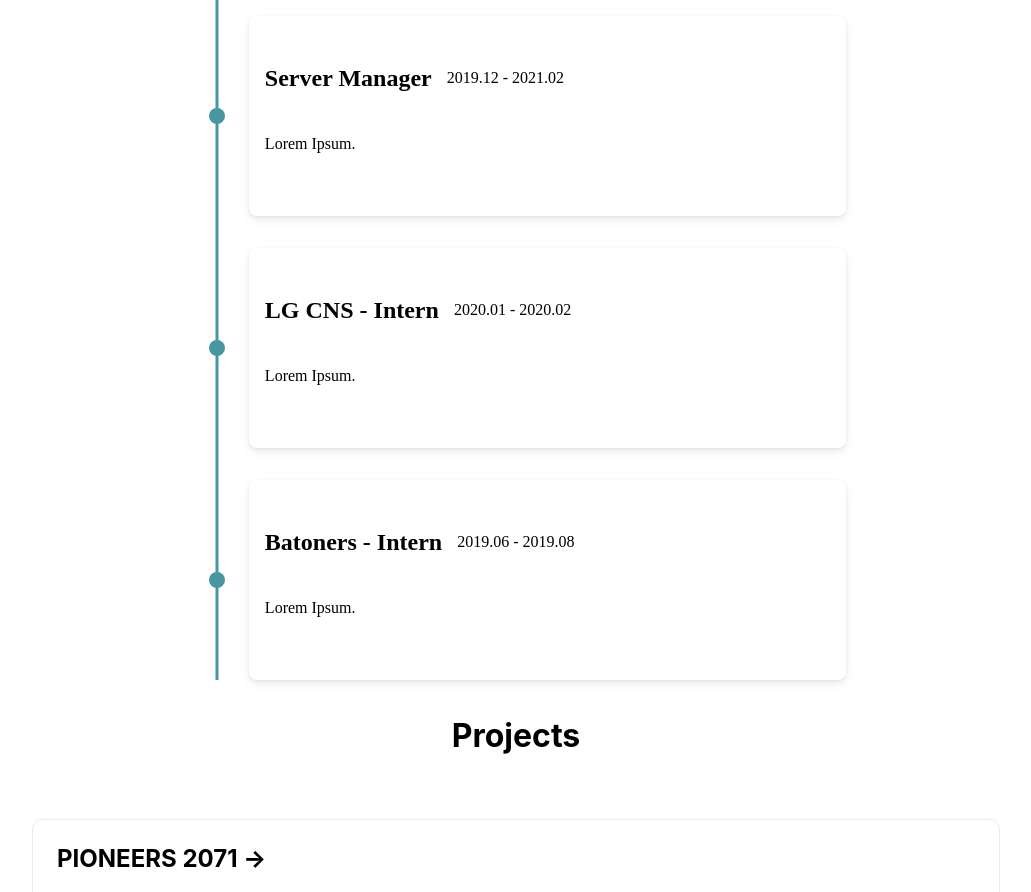
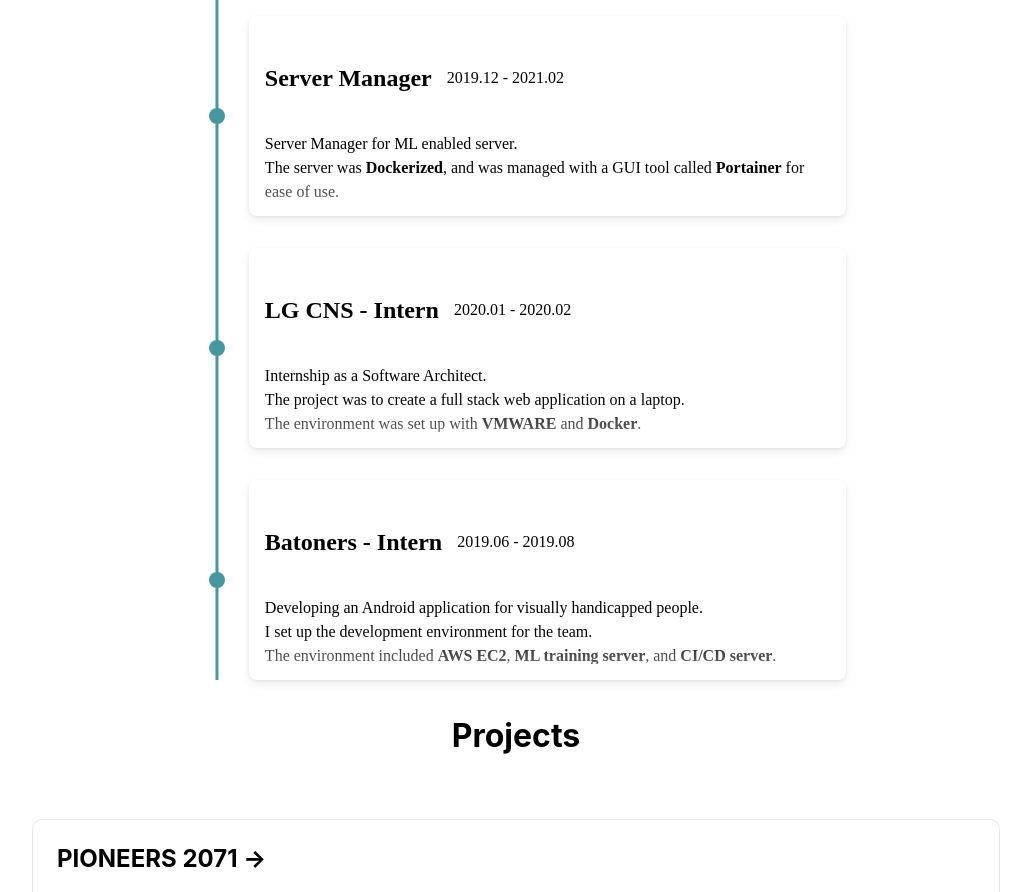
Before and after one commit to kreeos/portfolio, a Next.js app: page / in a window 1280 px wide. Shown: the part 1060-1952 px from the top of the page, without its empty margins (124-1155 px from the left). Built offline with nearby package versions, Linux system fonts and the light colour scheme.

Commit message:
Timeline Completed. Card Remove?

```diff
--- a/pages/index.css
+++ b/pages/index.css
@@ -205,6 +205,16 @@ a {
   flex-direction: column;
 }
 
+.btn-container {
+  margin-top: 30px;
+  display: flex;
+  flex-direction: row;
+}
+
+.card-content .btn-link{
+  width: 150px;
+}
+
 .card-title {
   display: flex;
   flex-direction: row;
--- a/pages/index.js
+++ b/pages/index.js
@@ -104,14 +104,16 @@ export default function Home() {
   		        <br/> The service stack consists of <b>React.js</b>, <b>Typescript</b>, <b>MongoDB</b> and <b>Node.js</b>.
   		        <br/>For more information, please visit the project repo.&nbsp;
               <br/>
+              <div className="btn-container">
                 <a href="https://github.com/sparcs-kaist/biseo-frontend" target="blank" className="btn-link">
                   <img src="/svg-github.svg" alt="Biseo Frontend" className="logo-contact"/>
-                {' '}Frontend
+                  {' '}Github(Frontend)
                 </a>
                 <a href="https://github.com/sparcs-kaist/biseo-backend" target="blank" className="btn-link">
                   <img src="/svg-github.svg" alt="Biseo Frontend" className="logo-contact"/>
-                {' '}Backend
+                  {' '}Gtihub(Backend)
                 </a>
+              </div>
             </p>
           </div>
           <div className="card-content">
@@ -119,21 +121,35 @@ export default function Home() {
               <h1>Server Manager</h1>
               <a> 2019.12 - 2021.02 </a>
             </div>
-            <p> Lorem Ipsum. </p>
+            <p>
+              Server Manager for ML enabled server.
+              <br/> The server was <b>Dockerized</b>, and was managed with a GUI tool called <b>Portainer</b> for ease of use.
+            </p>
           </div>
           <div className="card-content">
             <div className="card-title">
               <h1>LG CNS - Intern</h1>
               <a> 2020.01 - 2020.02 </a>
             </div>
-            <p> Lorem Ipsum. </p>
+            <p>
+              Internship as a Software Architect.
+              <br/> The project was to create a full stack web application on a laptop.
+              <br/> The environment was set up with <b>VMWARE</b> and <b>Docker</b>.
+              <br/> The web stack included <b>HTML/CSS</b>, <b>Nodejs</b>, <b>Nginx</b>.
+              <br/> The CI/CD was managed with <b>Jenkins</b> and <b>Sonarqube</b>.
+            </p>
           </div>
           <div className="card-content">
             <div className="card-title">
               <h1>Batoners - Intern</h1>
               <a> 2019.06 - 2019.08 </a>
             </div>
-            <p> Lorem Ipsum. </p>
+            <p>
+              Developing an Android application for visually handicapped people.
+              <br/> I set up the development environment for the team.
+              <br/> The environment included <b>AWS EC2</b>, <b>ML training server</b>, and <b>CI/CD server</b>.
+              <br/> I also took parts in training an ML model, using <b>tensorflow</b>.
+            </p>
           </div>
           </Chrono>
       	</div>
```
Lines whose indentation alone changed are shown as unchanged.
